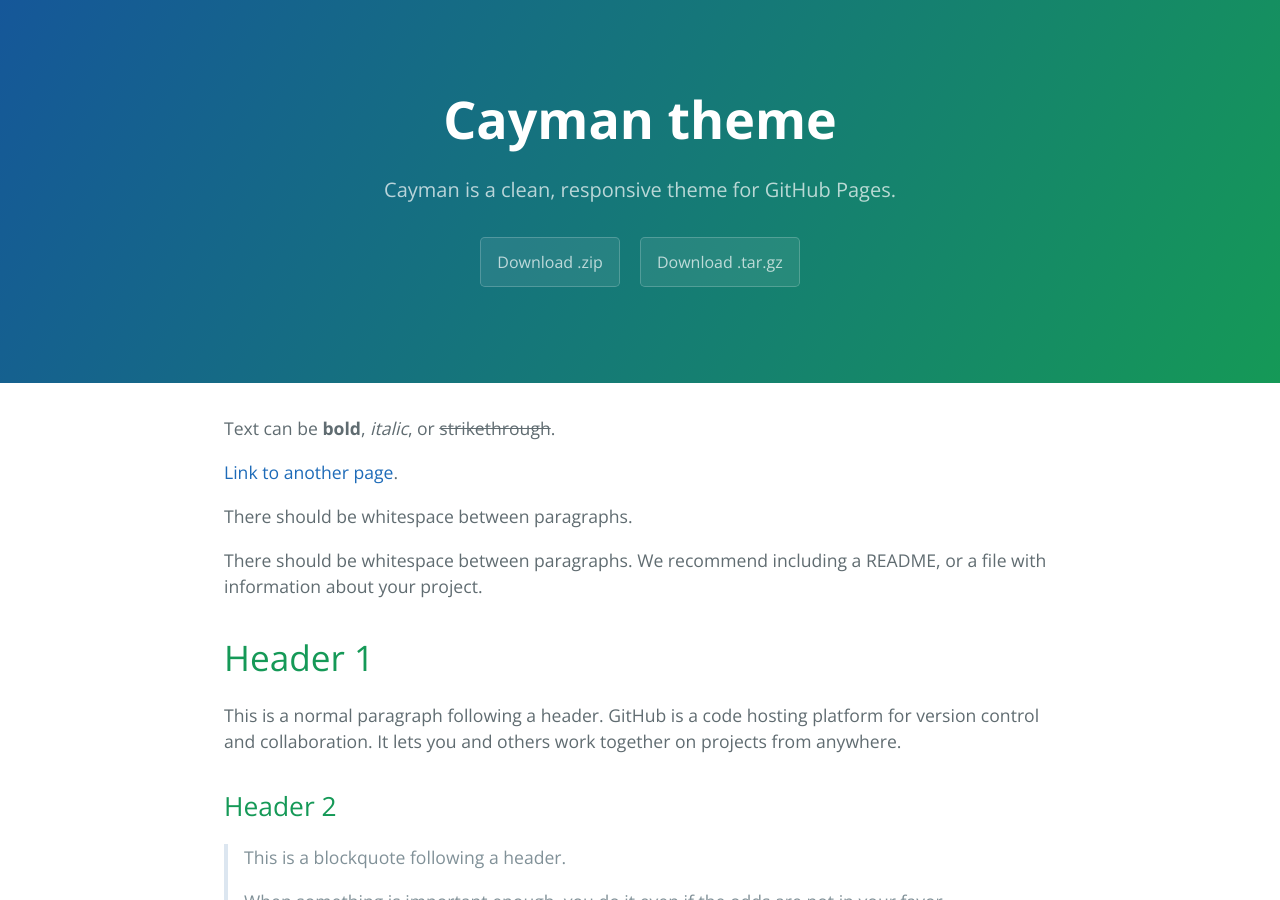
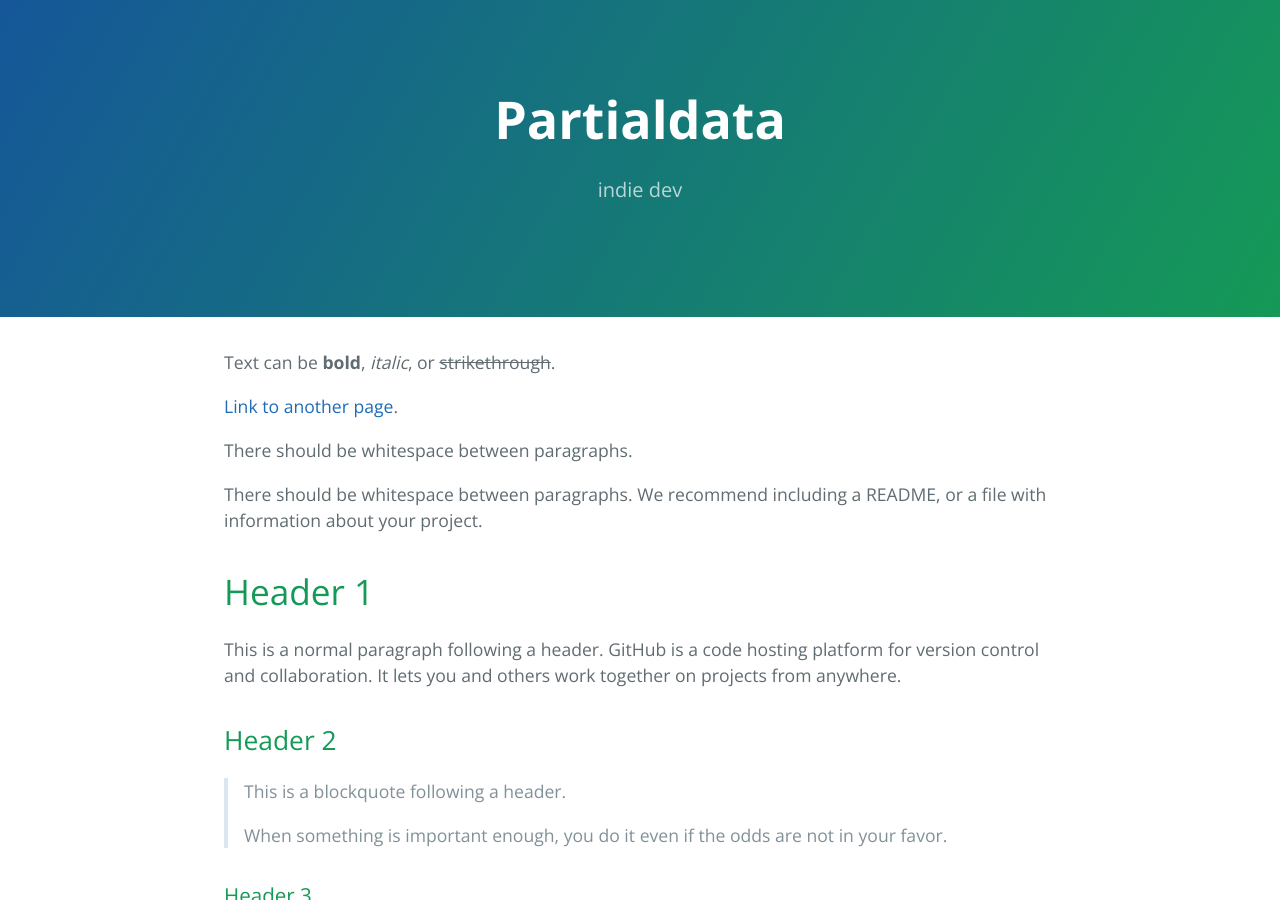
Before and after one commit to partialdata/partialdata.github.io, a Jekyll site: the page built from index.md, in a window 1280 px wide and 900 px high. Built offline with Jekyll 4.4.1, drawn with Linux system fonts in a browser that asks for light colours.

Commit message:
updated title

```diff
--- a/_config.yml
+++ b/_config.yml
@@ -1,5 +1,5 @@
-title: Cayman theme
-description: Cayman is a clean, responsive theme for GitHub Pages.
-show_downloads: true
+title: Partialdata
+description: indie dev
+show_downloads: false
 google_analytics:
 theme: jekyll-theme-cayman
```
